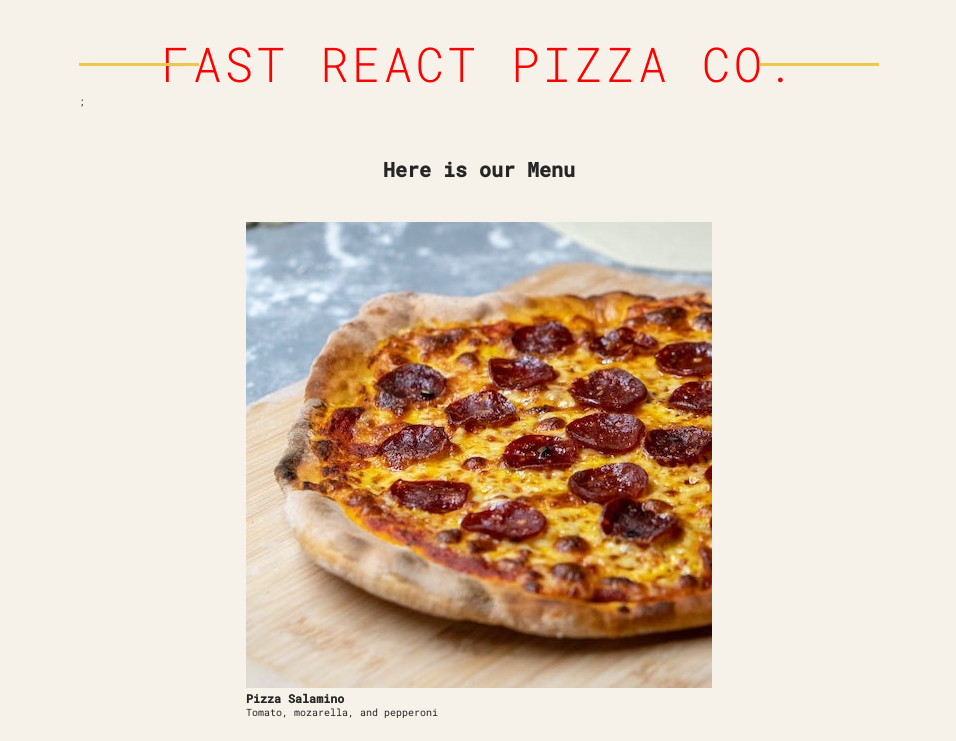
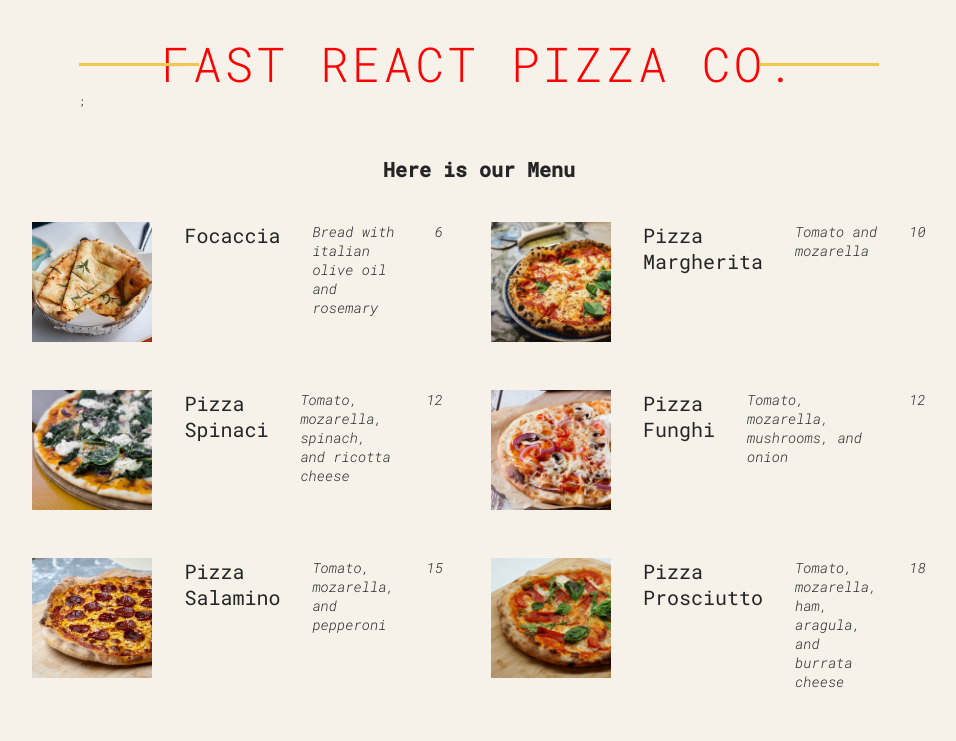
Before and after one commit to Bryanmankind/pizza-menu, a React (Create React App) app: page / in a window 1280 px wide. Shown: the top 741 px of the page, without its empty margins (161-1117 px from the left). Built offline with nearby package versions, Linux system fonts and the light colour scheme.

Commit message:
faucet-app

```diff
--- a/src/index.js
+++ b/src/index.js
@@ -72,19 +72,24 @@ function Menu() {
   return (
     <main className="menu">
       <h1>Here is our Menu</h1>
-      <Pizza name="Pizza Salamino" ingredients="Tomato, mozarella, and pepperoni" photoname="pizzas/salamino.jpg" price={10}/>
-      <Pizza name="Pizza Prosciutto" ingredients="Tomato, mozarella, ham, aragula, and burrata cheese" photoname="pizzas/spinaci.jpg" price={18}/>
+
+      <ul className="pizzas">
+      {pizzaData.map((pizza) => (<Pizza pizaObject={pizza} key={pizza.name}/>))}
+      </ul>
+      {/* <Pizza name="Pizza Salamino" ingredients="Tomato, mozarella, and pepperoni" photoname="pizzas/salamino.jpg" price={10}/>
+      <Pizza name="Pizza Prosciutto" ingredients="Tomato, mozarella, ham, aragula, and burrata cheese" photoname="pizzas/spinaci.jpg" price={18}/> */}
     </main>
   );
 }
 
 function Pizza(props) {
   return (
-    <div>
-      <img src={props.photoname} alt={props.name} />
-      <h3>{props.name}</h3>
-      <p>{props.ingredients}</p>
-    </div>
+    <li className="pizza">
+      <img src={props.pizaObject.photoName} alt={props.pizaObject.name} />
+      <h3>{props.pizaObject.name}</h3>
+      <p>{props.pizaObject.ingredients}</p>
+      <p>{props.pizaObject.price}</p>
+    </li>
   );
 }
 
```
